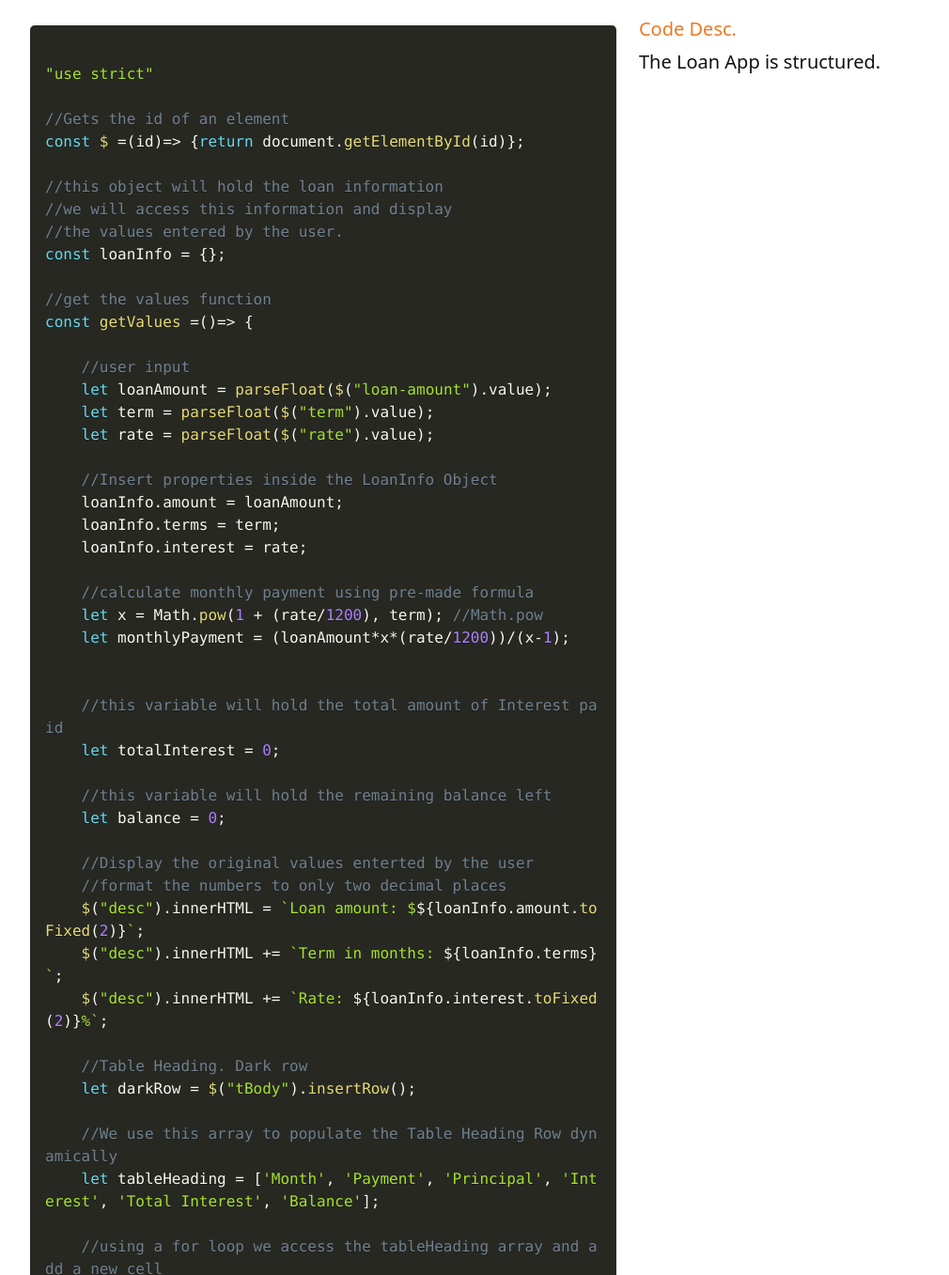
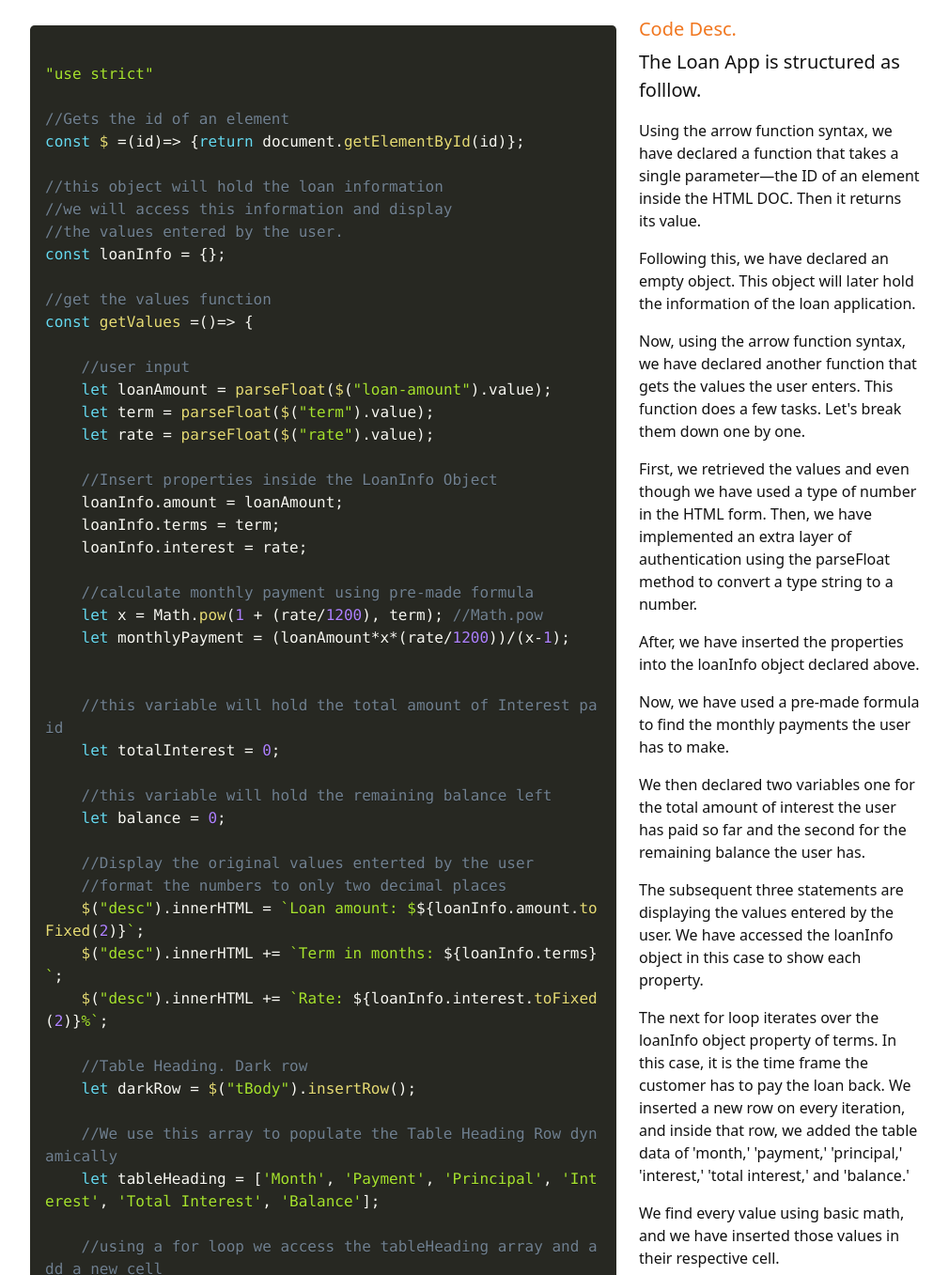
Before and after one commit to yohanJS/LoanApp, a plain HTML site: page code.html in a window 1280 px wide. Shown: the part 140-1497 px from the top of the page at 94% size, without its empty margins (134-1144 px from the left). Drawn offline with nearby package versions, Linux system fonts and the light colour scheme.

Commit message:
description added to the code page

```diff
--- a/code.html
+++ b/code.html
@@ -197,7 +197,57 @@ window.onload =()=> {
                 </div>
                 <div class="col col-lg-4">
                     <h5 class="txt-color">Code Desc.</h5>
-                    <p class="lead">The Loan App is structured.</p>
+                    <p class="lead">The Loan App is structured as folllow.</p>
+                    <p>
+                        Using the arrow function syntax, we have declared a function
+                        that takes a single parameter—the ID of an element inside the
+                        HTML DOC. Then it returns its value.
+                    </p>
+                    <p>
+                        Following this, we have declared an empty object. This object will
+                        later hold the information of the loan application.
+                    </p>
+                    <p>
+                        Now, using the arrow function syntax, we have declared another
+                        function that gets the values the user enters. This function does a
+                        few tasks. Let's break them down one by one.
+                    </p>
+                    <p>
+                        First, we retrieved the values and even though we have used a type of
+                        number in the HTML form. Then, we have implemented an extra layer of
+                        authentication using the parseFloat method to convert a type string to a number.
+                    </p>
+                    <p>
+                        After, we have inserted the properties into the loanInfo object declared above.
+                    </p>
+                    <p>
+                        Now, we have used a pre-made formula to find the monthly payments the user has to make.
+                    </p>
+                    <p>
+                        We then declared two variables one for the total amount of interest the user has paid so far
+                        and the second for the remaining balance the user has.
+                    </p>
+                    <p>
+                        The subsequent three statements are displaying the values entered by the user. We have accessed the
+                        loanInfo object in this case to show each property.
+                    </p>
+                    <p>
+                        The next for loop iterates over the loanInfo object property of terms. In this case, it is the time
+                        frame the customer has to pay the loan back. We inserted a new row on every iteration, and inside that
+                        row, we added the table data of 'month,' 'payment,' 'principal,' 'interest,' 'total interest,' and 'balance.'
+                    </p>
+                    <p>
+                        We find every value using basic math, and we have inserted those values in their respective cell.
+                    </p>
+                    <p>
+                        At the end of the function, we display the monthly payment, the total interest, and the total cost of the loan.
+                    </p>
+                    <p>
+                        Finally, the window object and the onload method are implemented to load the script after the DOM has loaded completely.
+                        In addition, we have added an event listener of the onlclick event for the calculate button. They are using a call-back
+                        function to call the getValues function. The form will be reset on every event, and the table body will be deleted. A
+                        simple if/else statement ensures that the customer enters valid values; otherwise, we alert a message.
+                    </p>
                 </div>
             </div>
         </div>
```
